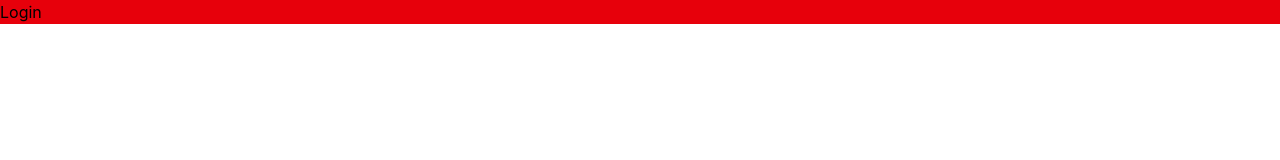
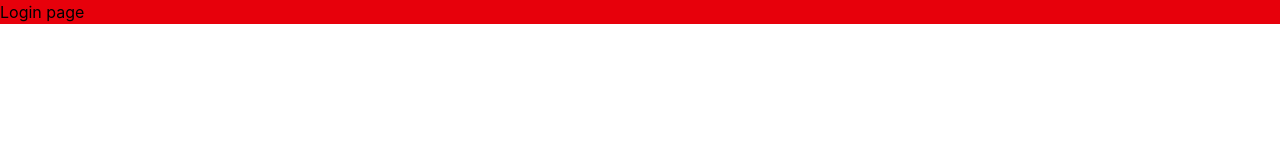
Before and after one commit to roohullah802/inspection, a React (Vite) app: page /sign-in in a window 1280 px wide. Shown: the top 160 px of the page. Built offline with nearby package versions, Linux system fonts and the light colour scheme.

Commit message:
again changes in login page

```diff
--- a/src/auth/Sign-in.tsx
+++ b/src/auth/Sign-in.tsx
@@ -1,7 +1,7 @@
 
 function SignIn() {
     return (
-        <div className="bg-red-600">Login</div>
+        <div className="bg-red-600">Login page</div>
     )
 }
 
```
